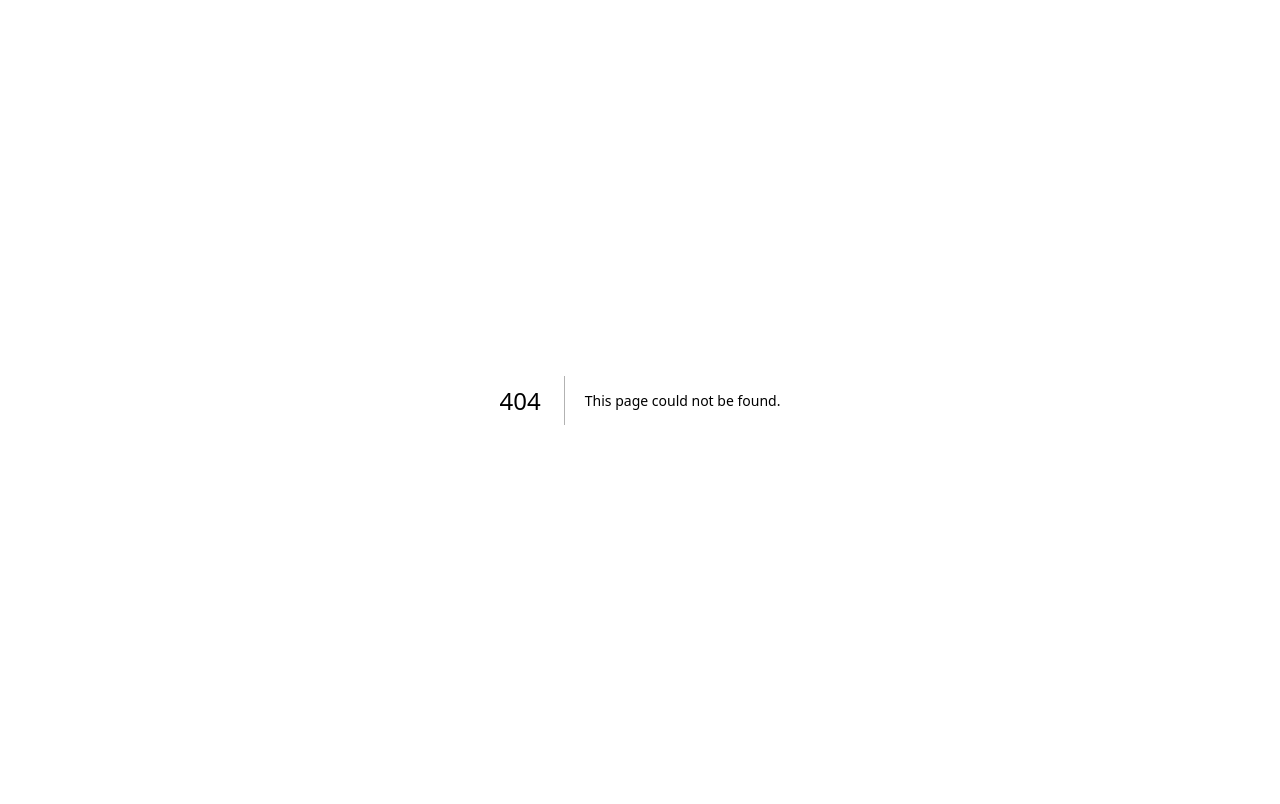
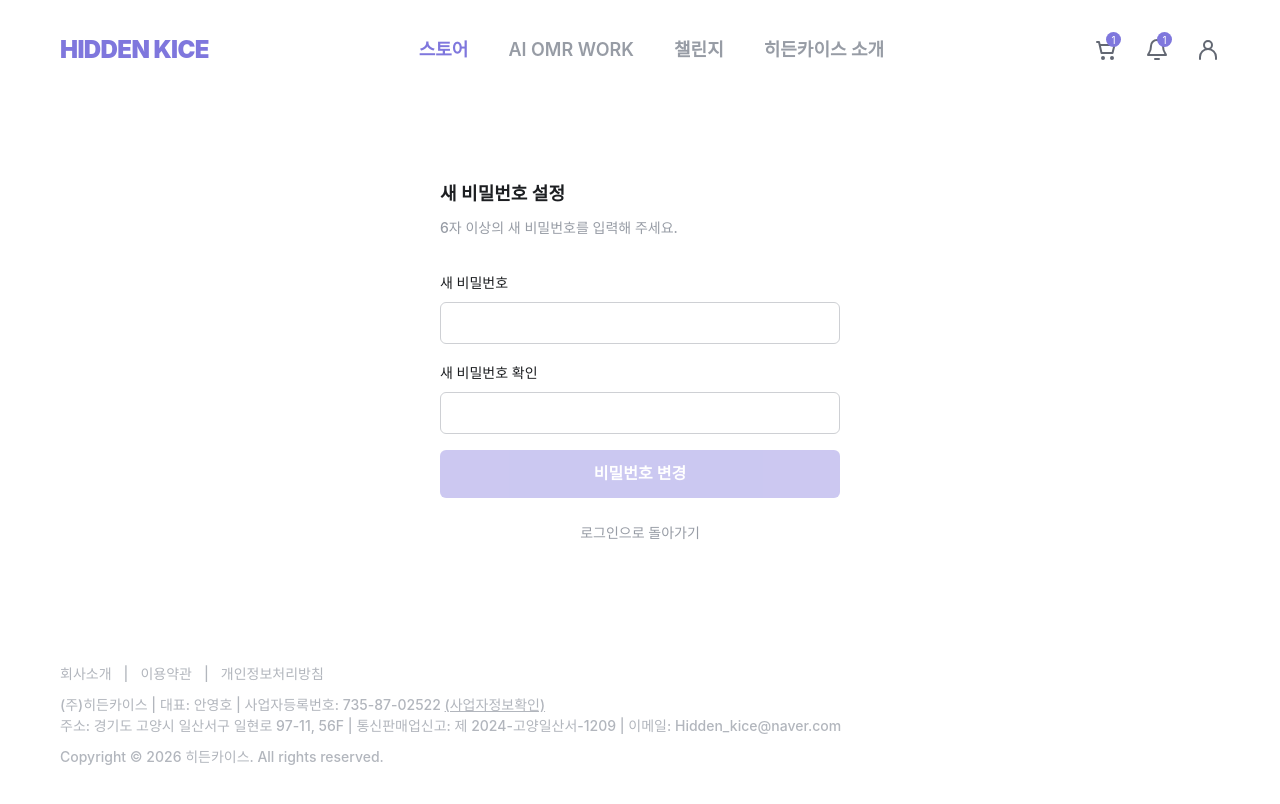
Before and after one commit to HongHyunKi/textbook-store, a Next.js app: page /reset-password in a window 1280 px wide. Before the commit this address had no page. Shown: the top 804 px of the page. Built offline with nearby package versions, Linux system fonts and the light colour scheme; a web font is replaced by a local one.

Commit message:
feat: 비밀번호 재설정 페이지 UI와 설계 문서 추가

```diff
--- a/src/app/(auth)/forgot-password/page.tsx
+++ b/src/app/(auth)/forgot-password/page.tsx
@@ -29,7 +29,16 @@ export default function ForgotPasswordPage() {
               <h1 className="text-body-lg text-text-dark">메일을 확인해 주세요</h1>
               <p className="mt-2 text-body-sm text-text-secondary">
                 입력한 이메일로 재설정 안내를 보냈어요
+                <br />
+                메일이 오지 않으면 잠시 후 다시 시도해 주세요.
               </p>
+              <button
+                type="button"
+                onClick={() => setStatus("idle")}
+                className="mt-6 h-[48px] w-full rounded-base border border-border-secondary text-body text-text-dark"
+              >
+                다른 이메일로 다시 받기
+              </button>
             </div>
           ) : (
             <>
--- /dev/null
+++ b/src/app/(auth)/reset-password/page.tsx
@@ -0,0 +1,102 @@
+"use client";
+
+import Link from "next/link";
+import { useState, type FormEvent } from "react";
+import { Footer } from "@/shared/components/layout/Footer";
+import { Header } from "@/shared/components/layout/Header";
+
+const MIN_PASSWORD_LENGTH = 6;
+
+// 화면 확인용 샘플. 링크 확인과 비밀번호 변경 요청은 보내지 않는다.
+export default function ResetPasswordPage() {
+  const [password, setPassword] = useState("");
+  const [passwordConfirm, setPasswordConfirm] = useState("");
+  const [status, setStatus] = useState<"ready" | "saving" | "done">("ready");
+
+  const isMismatch = passwordConfirm !== "" && password !== passwordConfirm;
+  const canSubmit =
+    password.length >= MIN_PASSWORD_LENGTH && password === passwordConfirm && status !== "saving";
+
+  async function handleSubmit(event: FormEvent<HTMLFormElement>) {
+    event.preventDefault();
+    setStatus("saving");
+    // TODO: 복구 링크 확인(checking/invalid)과 비밀번호 변경 연동 (docs/designs/password-reset.md)
+    await new Promise((resolve) => setTimeout(resolve, 1000));
+    setStatus("done");
+  }
+
+  return (
+    <>
+      <Header />
+      <main className="flex flex-1 justify-center px-4 py-[80px]">
+        <div className="w-full max-w-[400px]">
+          {status === "done" ? (
+            <div role="status" className="text-center">
+              <h1 className="text-body-lg text-text-dark">비밀번호를 바꿨어요</h1>
+              <p className="mt-2 text-body-sm text-text-secondary">
+                새 비밀번호로 로그인해 주세요.
+              </p>
+            </div>
+          ) : (
+            <>
+              <h1 className="text-body-lg text-text-dark">새 비밀번호 설정</h1>
+              <p className="mt-2 text-body-sm text-text-secondary">
+                {MIN_PASSWORD_LENGTH}자 이상의 새 비밀번호를 입력해 주세요.
+              </p>
+              <form onSubmit={handleSubmit} noValidate className="mt-8 flex flex-col gap-4">
+                <div>
+                  <label htmlFor="reset-password-new" className="text-body-sm text-text-dark">
+                    새 비밀번호
+                  </label>
+                  <input
+                    id="reset-password-new"
+                    type="password"
+                    required
+                    minLength={MIN_PASSWORD_LENGTH}
+                    autoComplete="new-password"
+                    value={password}
+                    onChange={(event) => setPassword(event.target.value)}
+                    className="mt-2 h-[42px] w-full rounded-base border border-border-secondary px-3 text-body text-text-dark"
+                  />
+                </div>
+                <div>
+                  <label htmlFor="reset-password-confirm" className="text-body-sm text-text-dark">
+                    새 비밀번호 확인
+                  </label>
+                  <input
+                    id="reset-password-confirm"
+                    type="password"
+                    required
+                    autoComplete="new-password"
+                    value={passwordConfirm}
+                    onChange={(event) => setPasswordConfirm(event.target.value)}
+                    className="mt-2 h-[42px] w-full rounded-base border border-border-secondary px-3 text-body text-text-dark"
+                  />
+                  {isMismatch && (
+                    <p className="mt-1 text-body-sm text-discount-alternate">
+                      비밀번호가 일치하지 않아요.
+                    </p>
+                  )}
+                </div>
+                <button
+                  type="submit"
+                  disabled={!canSubmit}
+                  className="h-[48px] rounded-base bg-primary text-body text-background disabled:opacity-40"
+                >
+                  {status === "saving" ? "저장하는 중..." : "비밀번호 변경"}
+                </button>
+              </form>
+            </>
+          )}
+          <Link
+            href="/"
+            className="mt-6 block text-center text-body-sm text-text-secondary hover:text-text-dark"
+          >
+            로그인으로 돌아가기
+          </Link>
+        </div>
+      </main>
+      <Footer />
+    </>
+  );
+}
```
Also changed, not shown: 3 other files (tests, documents, lock files or other folders).
